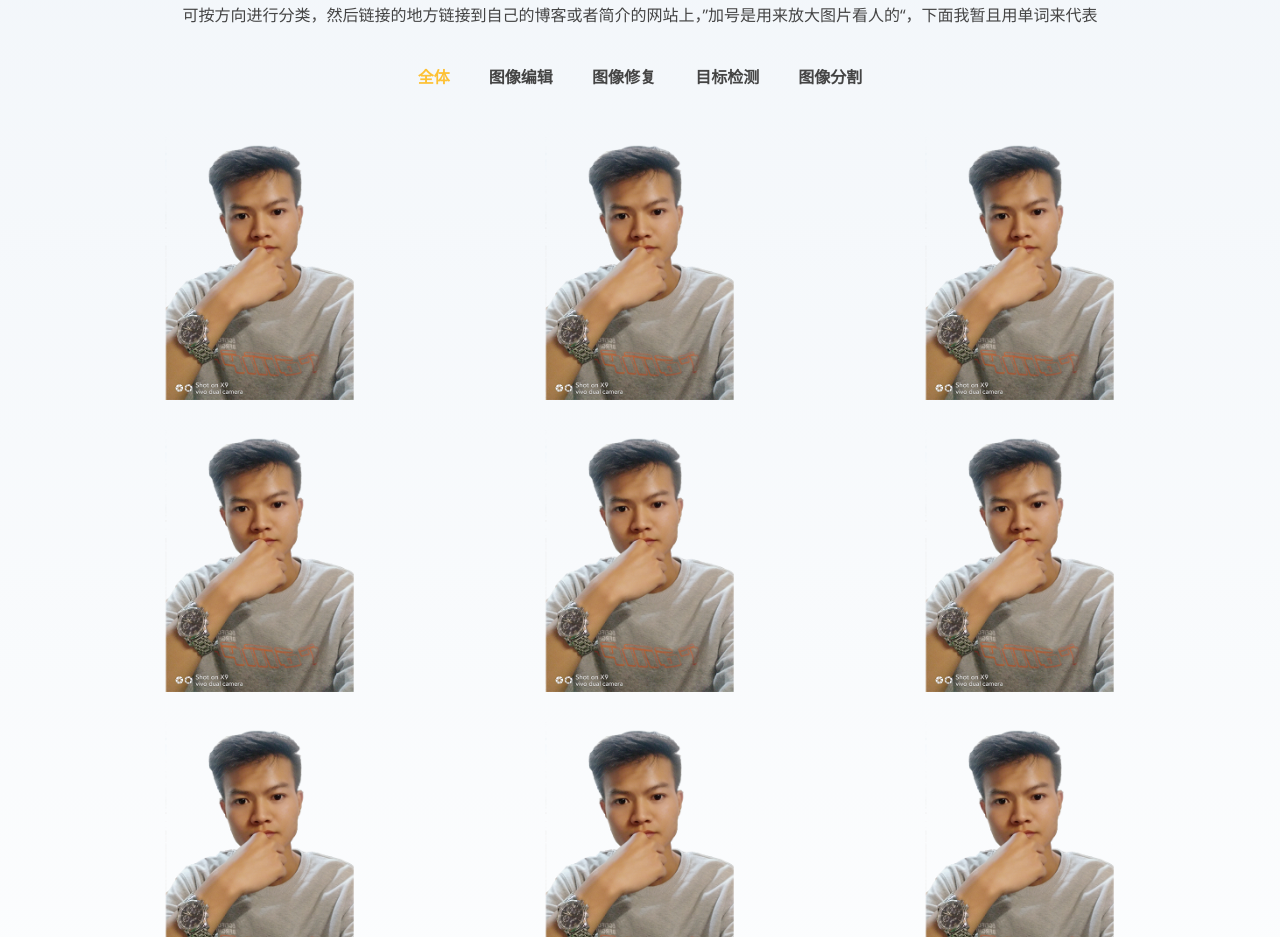
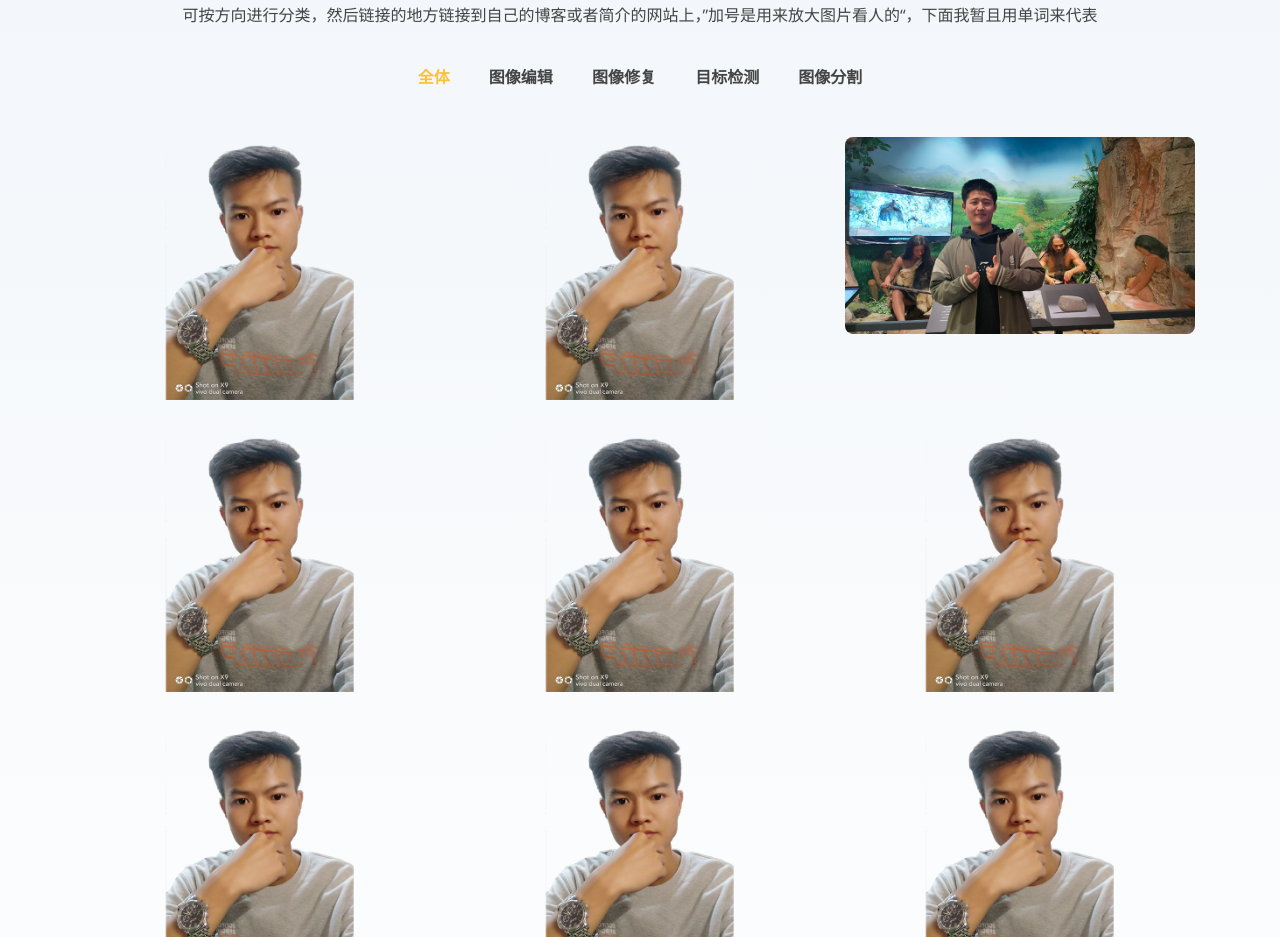
Before and after one commit to IKSIT/iksit.github.io, a plain HTML site: page team_members.html in a window 1280 px wide. Shown: the part 1497-2434 px from the top of the page. Drawn offline with nearby package versions, Linux system fonts and the light colour scheme.

Commit message:
Update team_members.html

```diff
--- a/team_members.html
+++ b/team_members.html
@@ -199,7 +199,7 @@
 
                 <div class="col-lg-4 col-md-6 portfolio-item image-inpainting">
                     <div class="portfolio-wrap">
-                        <img src="assets/img/portfolio/portfolio-4.png" class="img-fluid" alt="">
+                        <img src="assets/img/portfolio/zs.jpg" class="img-fluid" alt="">
                         <div class="portfolio-links">
                             <a href="assets/img/portfolio/portfolio-4.png" data-gall="portfolioGallery" class="venobox" title="App 2"><i class="icofont-plus-circle"></i></a>
                             <a href="#" title="More Details"><i class="icofont-link"></i></a>
```
